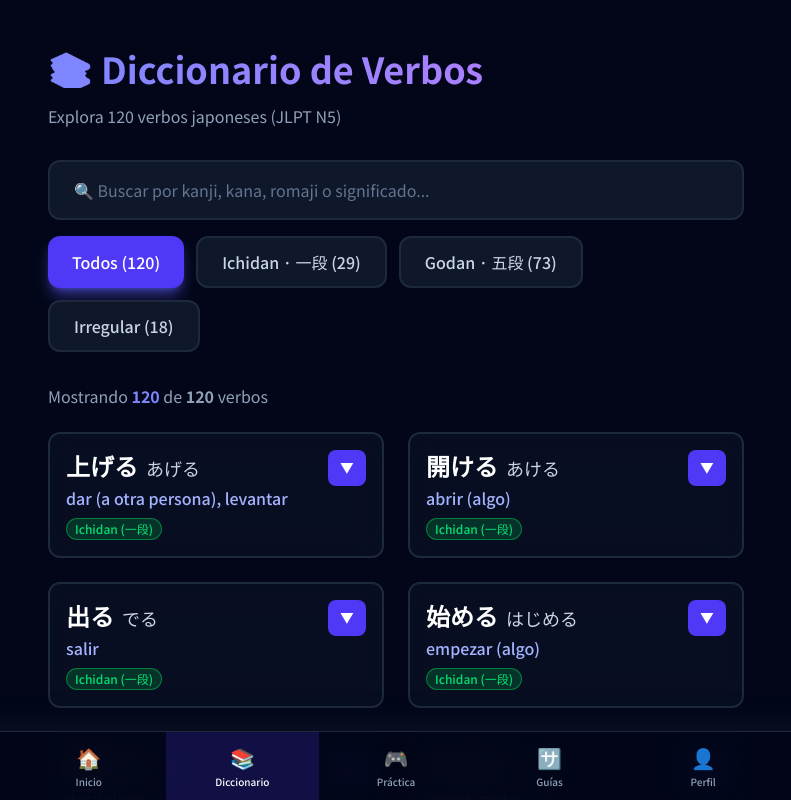
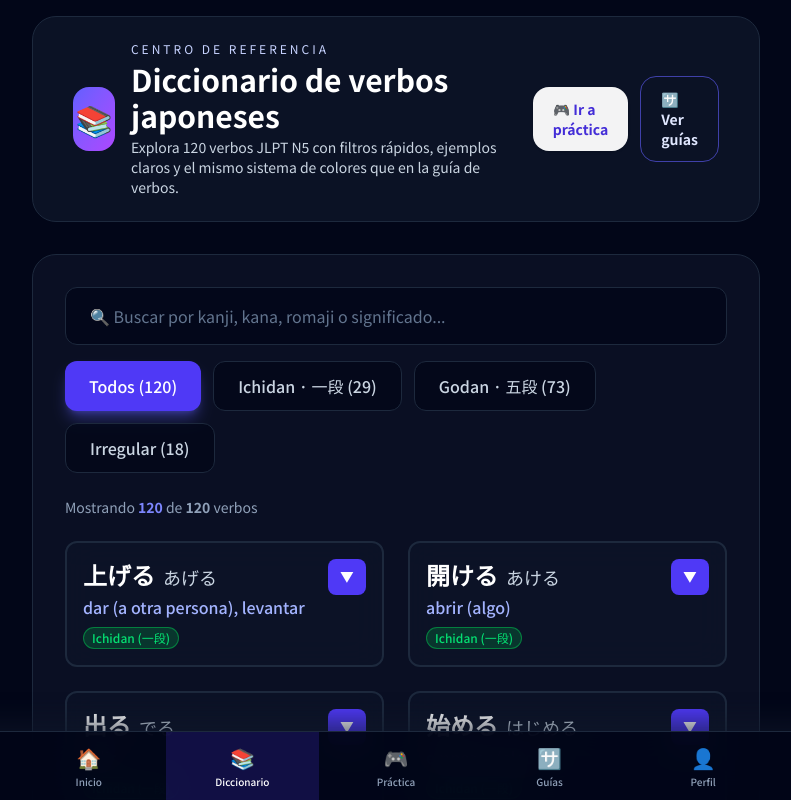
Before and after one commit to jonathanhecl/japaverbs, a SvelteKit app: page /diccionario in a window 1280 px wide. Shown: the top 800 px of the page, without its empty margins (244-1035 px from the left). Built offline with nearby package versions, Linux system fonts and the light colour scheme.

Commit message:
feat: add cross-navigation links and redesign dictionary and practice headers

```diff
--- a/src/routes/conjugaciones/+page.svelte
+++ b/src/routes/conjugaciones/+page.svelte
@@ -409,6 +409,14 @@
           </p>
         </div>
       </div>
+      <div class="flex flex-col gap-3 md:flex-row md:items-center">
+        <a href="/diccionario" class="inline-flex items-center gap-2 rounded-2xl bg-white/95 px-5 py-3 text-sm font-semibold text-indigo-700 shadow transition-transform active:scale-95">
+          📚 Ver diccionario
+        </a>
+        <a href="/practica" class="inline-flex items-center gap-2 rounded-2xl border border-indigo-500/60 px-5 py-3 text-sm font-semibold text-indigo-100 transition-transform active:scale-95">
+          🎮 Ir a práctica
+        </a>
+      </div>
     </div>
   </header>
 
--- a/src/routes/diccionario/+page.svelte
+++ b/src/routes/diccionario/+page.svelte
@@ -52,26 +52,42 @@
 	});
 </script>
 
-<div class="container mx-auto px-4 py-8">
-	<!-- Header -->
-	<div class="mb-8">
-		<h1 class="text-4xl font-bold mb-4 bg-gradient-to-r from-indigo-400 to-purple-400 bg-clip-text text-transparent">
-			📚 Diccionario de Verbos
-		</h1>
-		<p class="text-slate-400">
-			Explora {stats.total} verbos japoneses (JLPT N5)
+<section class="space-y-8 pb-10">
+	<header class="rounded-3xl border border-slate-800 bg-slate-900/70 p-6 md:px-10">
+		<div class="flex flex-col gap-6 md:flex-row md:items-center md:justify-between">
+			<div class="flex items-center gap-4">
+				<div class="flex h-16 w-16 items-center justify-center rounded-2xl bg-gradient-to-br from-indigo-500 to-purple-500 text-3xl">
+					📚
+				</div>
+				<div>
+					<p class="text-xs uppercase tracking-[0.25em] text-indigo-200">Centro de referencia</p>
+					<h1 class="mt-1 text-3xl font-bold text-white">Diccionario de verbos japoneses</h1>
+					<p class="mt-1 text-sm text-slate-300 max-w-xl">
+						Explora {stats.total} verbos JLPT N5 con filtros rápidos, ejemplos claros y el mismo sistema de colores que en la guía de verbos.
 					</p>
 				</div>
+			</div>
+			<div class="flex flex-col gap-3 md:flex-row md:items-center">
+				<a href="/practica" class="inline-flex items-center gap-2 rounded-2xl bg-white/95 px-5 py-3 text-sm font-semibold text-indigo-700 shadow transition-transform active:scale-95">
+					🎮 Ir a práctica
+				</a>
+				<a href="/conjugaciones" class="inline-flex items-center gap-2 rounded-2xl border border-indigo-500/60 px-5 py-3 text-sm font-semibold text-indigo-100 transition-transform active:scale-95">
+					🈂️ Ver guías
+				</a>
+			</div>
+		</div>
+	</header>
 
+	<div class="space-y-6 rounded-3xl border border-slate-800 bg-slate-900/60 p-6 md:p-8">
 		<!-- Search and Filters -->
-	<div class="mb-8 space-y-4">
+		<div class="space-y-4">
 			<!-- Search Bar -->
 			<div class="relative">
 				<input
 					type="text"
 					bind:value={searchQuery}
 					placeholder="🔍 Buscar por kanji, kana, romaji o significado..."
-				class="w-full px-6 py-4 bg-slate-900 border-2 border-slate-800 rounded-xl focus:border-indigo-500 focus:outline-none transition-colors text-white placeholder-slate-500"
+					class="w-full px-6 py-4 rounded-xl border border-slate-800 bg-slate-950/80 text-white placeholder-slate-500 transition-colors focus:border-indigo-500 focus:outline-none"
 				/>
 				{#if searchQuery}
 					<button
@@ -88,32 +104,32 @@
 				<button
 					onclick={() => (selectedType = 'all')}
 					class="px-6 py-3 rounded-xl font-medium transition-all {selectedType === 'all'
-					? 'bg-indigo-600 text-white shadow-lg shadow-indigo-500/50'
-					: 'bg-slate-900 border-2 border-slate-800 text-slate-300 hover:border-indigo-500'}"
+						? 'bg-indigo-600 text-white shadow-lg shadow-indigo-500/40'
+						: 'border border-slate-800 bg-slate-950/70 text-slate-300 hover:border-indigo-500'}"
 				>
 					Todos ({stats.total})
 				</button>
 				<button
 					onclick={() => (selectedType = 'ichidan')}
 					class="px-6 py-3 rounded-xl font-medium transition-all {selectedType === 'ichidan'
-					? 'bg-green-600 text-white shadow-lg shadow-green-500/50'
-					: 'bg-slate-900 border-2 border-slate-800 text-slate-300 hover:border-green-500'}"
+						? 'bg-emerald-600 text-white shadow-lg shadow-emerald-500/40'
+						: 'border border-slate-800 bg-slate-950/70 text-slate-300 hover:border-emerald-500'}"
 				>
 					Ichidan · 一段 ({stats.ichidan})
 				</button>
 				<button
 					onclick={() => (selectedType = 'godan')}
 					class="px-6 py-3 rounded-xl font-medium transition-all {selectedType === 'godan'
-					? 'bg-blue-600 text-white shadow-lg shadow-blue-500/50'
-					: 'bg-slate-900 border-2 border-slate-800 text-slate-300 hover:border-blue-500'}"
+						? 'bg-blue-600 text-white shadow-lg shadow-blue-500/40'
+						: 'border border-slate-800 bg-slate-950/70 text-slate-300 hover:border-blue-500'}"
 				>
 					Godan · 五段 ({stats.godan})
 				</button>
 				<button
 					onclick={() => (selectedType = 'irregular')}
 					class="px-6 py-3 rounded-xl font-medium transition-all {selectedType === 'irregular'
-					? 'bg-purple-600 text-white shadow-lg shadow-purple-500/50'
-					: 'bg-slate-900 border-2 border-slate-800 text-slate-300 hover:border-purple-500'}"
+						? 'bg-purple-600 text-white shadow-lg shadow-purple-500/40'
+						: 'border border-slate-800 bg-slate-950/70 text-slate-300 hover:border-purple-500'}"
 				>
 					Irregular ({stats.irregular})
 				</button>
@@ -121,8 +137,8 @@
 		</div>
 
 		<!-- Results Count -->
-	<div class="mb-6">
-		<p class="text-slate-400">
+		<div>
+			<p class="text-sm text-slate-400">
 				Mostrando <span class="font-semibold text-indigo-400">{filteredVerbs().length}</span> de <span class="font-semibold">{stats.total}</span> verbos
 			</p>
 		</div>
@@ -138,16 +154,17 @@
 						searchQuery = '';
 						selectedType = 'all';
 					}}
-				class="mt-6 px-6 py-3 bg-indigo-600 hover:bg-indigo-700 rounded-xl font-medium transition-colors"
+					class="mt-6 px-6 py-3 rounded-xl bg-indigo-600 font-medium transition-colors hover:bg-indigo-500"
 				>
 					Limpiar filtros
 				</button>
 			</div>
 		{:else}
-		<div class="grid grid-cols-1 lg:grid-cols-2 gap-6">
+			<div class="grid grid-cols-1 gap-6 lg:grid-cols-2">
 				{#each filteredVerbs() as verb (verb.kanji + verb.kana)}
 					<VerbCard {verb} />
 				{/each}
 			</div>
 		{/if}
 	</div>
+</section>
--- a/src/routes/practica/+page.svelte
+++ b/src/routes/practica/+page.svelte
@@ -437,18 +437,35 @@
 
 <div class="pb-6">
 	{#if currentMode === 'menu'}
-		<!-- Game Selection Menu -->
-		<section class="space-y-6">
-			<div class="text-center">
-				<div class="inline-flex h-16 w-16 items-center justify-center rounded-2xl bg-gradient-to-br from-indigo-500 to-purple-500 text-3xl mb-4">
+		<section class="space-y-8">
+			<header class="rounded-3xl border border-slate-800 bg-slate-900/70 p-6 md:px-10">
+				<div class="flex flex-col gap-6 md:flex-row md:items-center md:justify-between">
+					<div class="flex items-center gap-4">
+						<div class="flex h-16 w-16 items-center justify-center rounded-2xl bg-gradient-to-br from-indigo-500 to-purple-500 text-3xl">
 							🎮
 						</div>
-				<h1 class="text-3xl font-bold text-white mb-2">Modo Práctica</h1>
-				<p class="text-slate-400">Elige cuántas preguntas y un modo de juego</p>
+						<div>
+							<p class="text-xs uppercase tracking-[0.25em] text-indigo-200">Centro de práctica</p>
+							<h1 class="mt-1 text-3xl font-bold text-white">Diseña tu sesión perfecta</h1>
+							<p class="mt-1 text-sm text-slate-300 max-w-xl">
+								Combina cantidad de preguntas y modos de juego para reforzar conjugaciones, significado y audio según tus objetivos del día.
+							</p>
 						</div>
+					</div>
+					<div class="flex flex-col gap-3 md:flex-row md:items-center">
+						<a href="/diccionario" class="inline-flex items-center gap-2 rounded-2xl bg-white/95 px-5 py-3 text-sm font-semibold text-indigo-700 shadow transition-transform active:scale-95">
+							📚 Ver diccionario
+						</a>
+						<a href="/conjugaciones" class="inline-flex items-center gap-2 rounded-2xl border border-indigo-500/60 px-5 py-3 text-sm font-semibold text-indigo-100 transition-transform active:scale-95">
+							🈂️ Ver guías
+						</a>
+					</div>
+				</div>
+			</header>
 
+			<div class="space-y-6 rounded-3xl border border-slate-800 bg-slate-900/60 p-6 md:p-8">
 				<!-- Questions Selector -->
-			<div class="rounded-2xl border border-slate-800 bg-slate-900/70 p-5">
+				<div>
 					<h2 class="text-base font-semibold text-white mb-3">Cantidad de preguntas</h2>
 					<div class="grid grid-cols-4 gap-2">
 						{#each [10, 20, 30, 40] as amount}
@@ -491,6 +508,7 @@
 							</div>
 						</button>
 					{/each}
+				</div>
 			</div>
 		</section>
 
```
Lines whose indentation alone changed are shown as unchanged.
